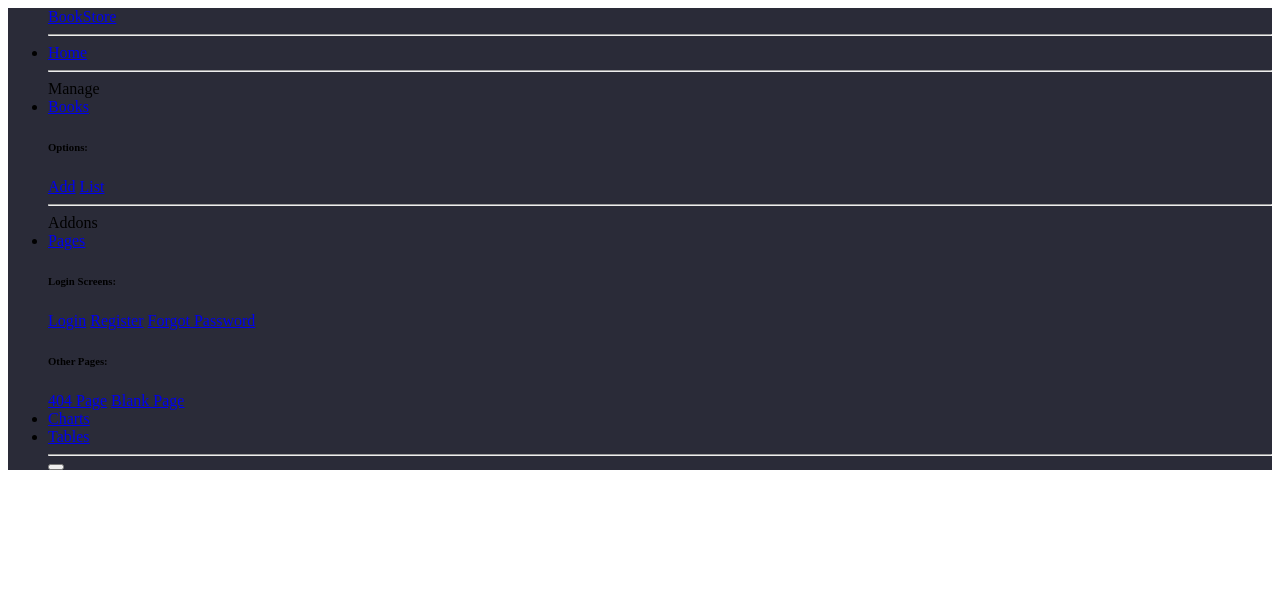
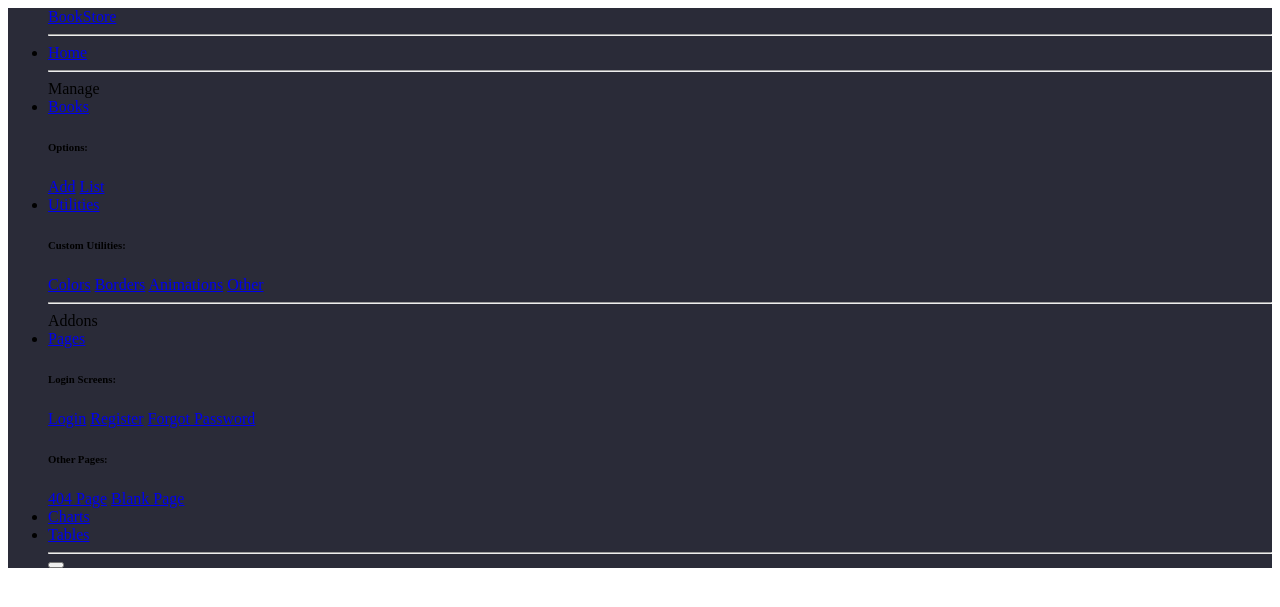
Before and after one commit to insigtart/bookstore, a Django app: template app/templates/sidebar.html in a window 1280 px wide. Shown: the top 607 px of the page. Run offline with Django 3.2, Linux system fonts and the light colour scheme; the template is opened without the code that fills it, so the values that code supplies are empty.

Commit message:
test_modificari_sidebar

```diff
--- a/app/templates/sidebar.html
+++ b/app/templates/sidebar.html
@@ -48,7 +48,23 @@
     </div>
   </li>
 
-
+  <!-- Nav Item - Utilities Collapse Menu -->
+  <li class="nav-item">
+    <a class="nav-link collapsed" href="#" data-toggle="collapse" data-target="#collapseUtilities" aria-expanded="true"
+      aria-controls="collapseUtilities">
+      <i class="fas fa-fw fa-wrench"></i>
+      <span>Utilities</span>
+    </a>
+    <div id="collapseUtilities" class="collapse" aria-labelledby="headingUtilities" data-parent="#accordionSidebar">
+      <div class="bg-white py-2 collapse-inner rounded">
+        <h6 class="collapse-header">Custom Utilities:</h6>
+        <a class="collapse-item" href="utilities-color.html">Colors</a>
+        <a class="collapse-item" href="utilities-border.html">Borders</a>
+        <a class="collapse-item" href="utilities-animation.html">Animations</a>
+        <a class="collapse-item" href="utilities-other.html">Other</a>
+      </div>
+    </div>
+  </li>
 
   <!-- Divider -->
   <hr class="sidebar-divider">
```
